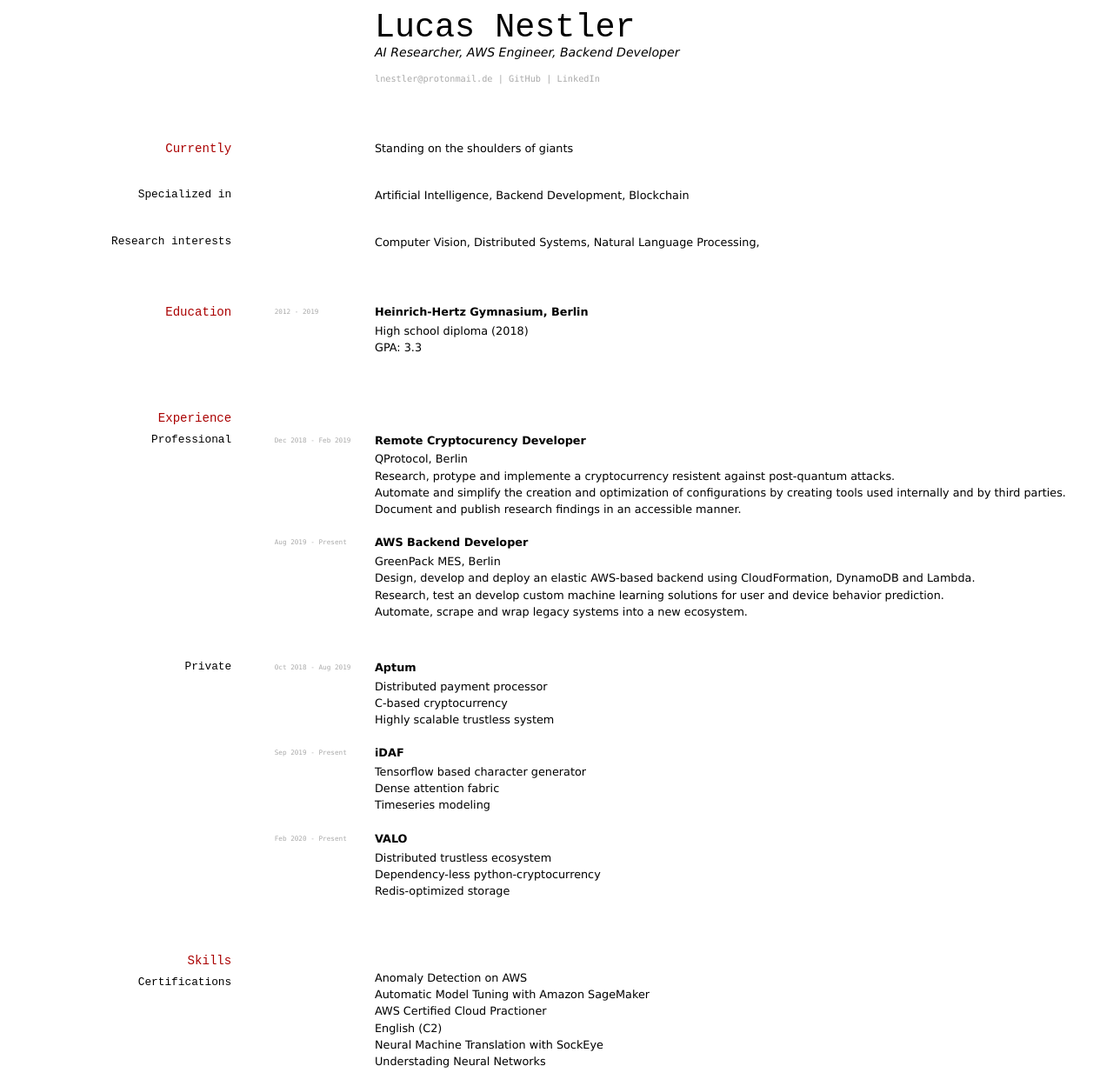
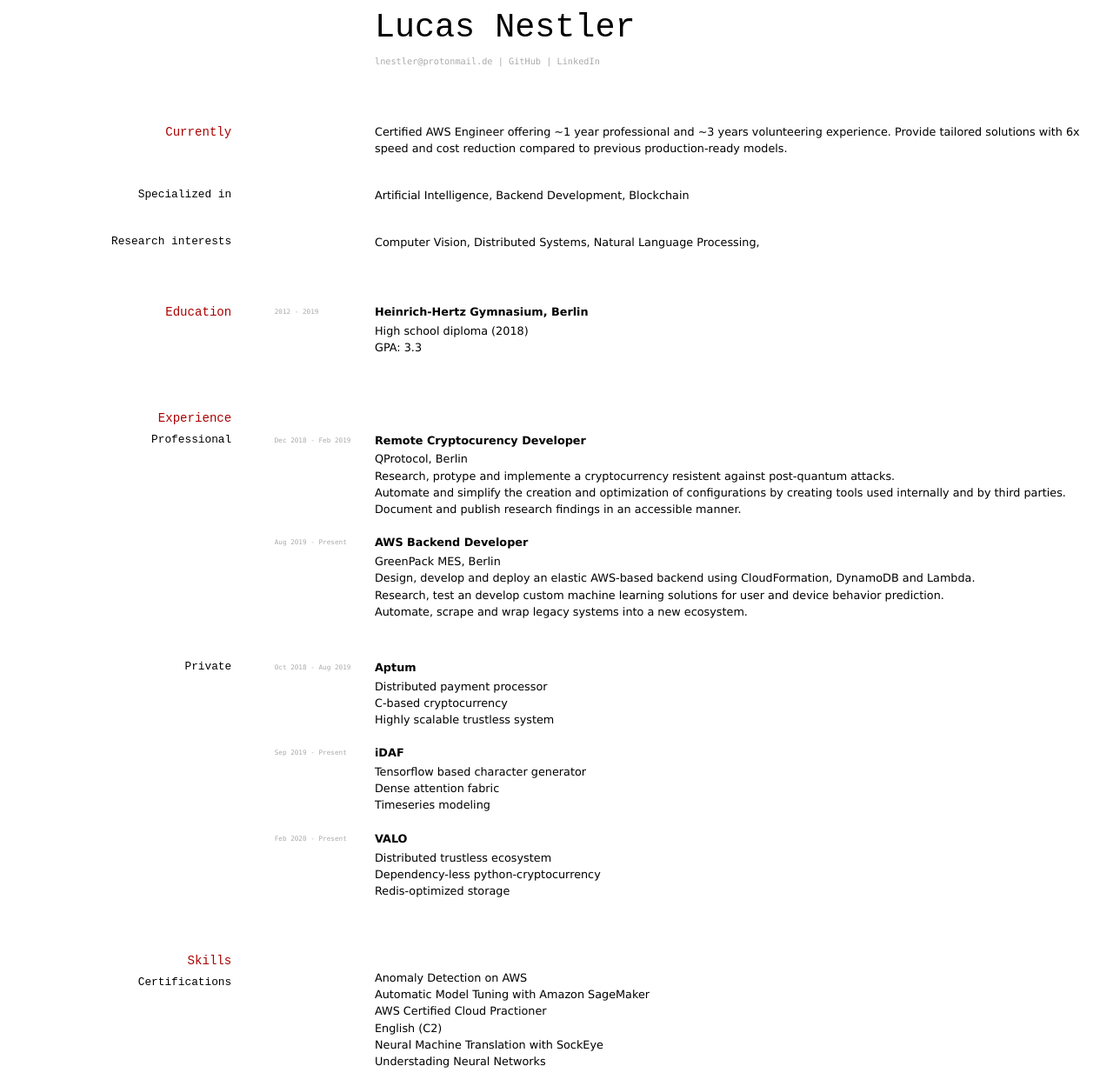
Before and after one commit to ClashLuke/markdown-cv, a Jekyll site: the page built from index.md, in a window 1280 px wide. Shown: the whole page at 87% size. Built offline with Jekyll 4.4.1, drawn with Linux system fonts in a browser that asks for light colours.

```diff
--- a/index.md
+++ b/index.md
@@ -5,7 +5,6 @@ title: Lucas Nestler's CV
 
 # Lucas Nestler
 
-AI Researcher, AWS Engineer, Backend Developer
 <div id="webaddress">
 <a href="lnestler@protonmail.de">lnestler@protonmail.de</a> |
  <a href="https://github.com/ClashLuke">GitHub</a> |
@@ -15,7 +14,7 @@ AI Researcher, AWS Engineer, Backend Developer
 
 ## Currently
 
-Standing on the shoulders of giants
+Certified AWS Engineer offering ~1 year professional and ~3 years volunteering experience. Provide tailored solutions with 6x speed and cost reduction compared to previous production-ready models.
 
 ### Specialized in
 
```
